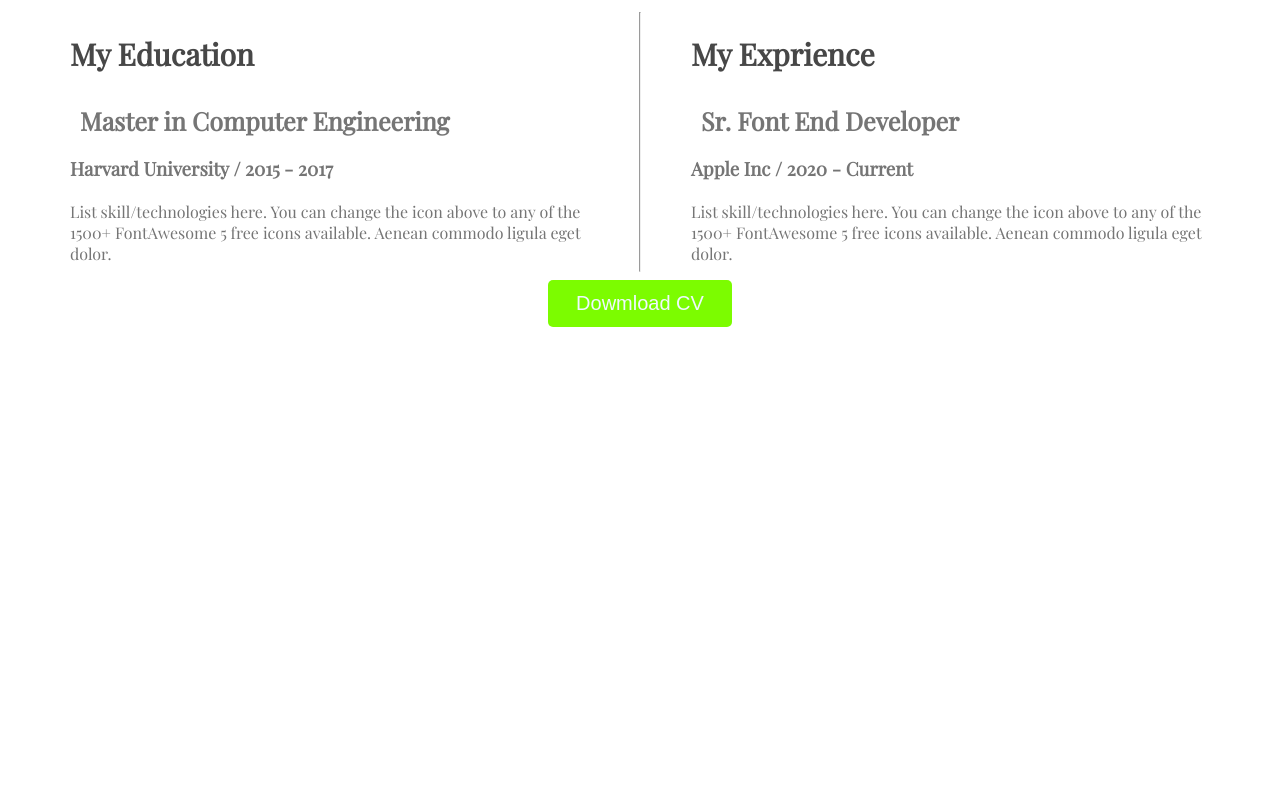
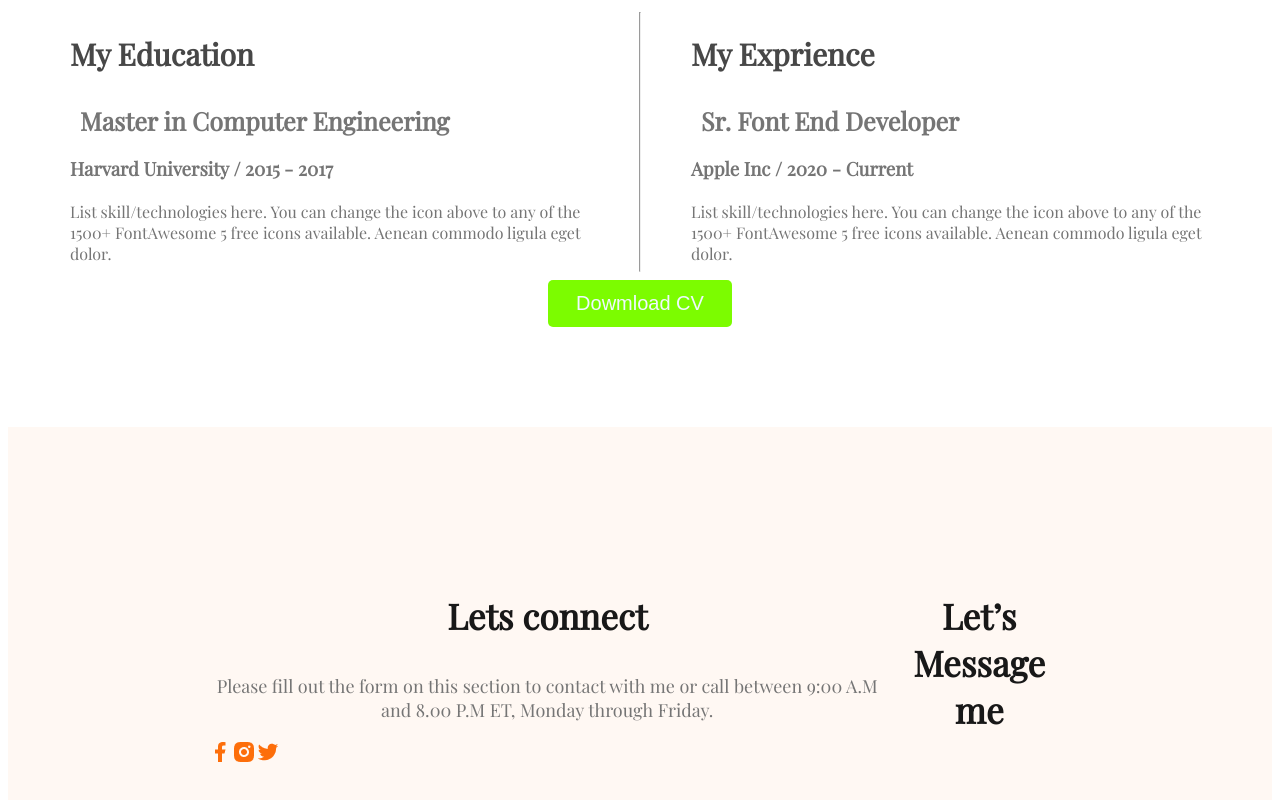
Before and after one commit to lelin171046/web-developer-portfolio, a plain HTML site: page index.html in a window 1280 px wide. Shown: the part 1594-2394 px from the top of the page. Before the commit the page ends 1929 px from the top, so only its background shows below. Drawn offline with nearby package versions, Linux system fonts and the light colour scheme.

Commit message:
added footer

```diff
--- a/Style/style.css
+++ b/Style/style.css
@@ -157,3 +157,12 @@ main{
 .download-cv{
     text-align: center;
 }
+/*footer*/
+
+footer{
+    display: flex;
+    background: #fff8f3;
+    padding: 130px 200px;
+    margin-top: 100px;
+
+}
--- a/index.html
+++ b/index.html
@@ -127,7 +127,20 @@
 
     </main>
     <footer>
-
+        <div class="footer-colum">
+            <h3 class="section-title">Lets connect</h3>
+           <p class="section-description">
+            Please fill out the form on this section to contact with me or call between 9:00 A.M and 8.00 P.M ET, Monday through Friday.
+           </p>
+           <div class="social-link">
+            <a href=""><img src="images/icons/facebook.png " alt=""></a><a href=""><img src="images/icons/insta.png" alt=""></a><a href=""><img src="images/icons/twitter.png" alt=""></a>
+           </div>
+        </div>
+        <div class="footer-colum">
+            <h3 class="section-title">
+                Let’s Message me
+            </h3>
+        </div>
     </footer>
 </body>
 </html>
```
